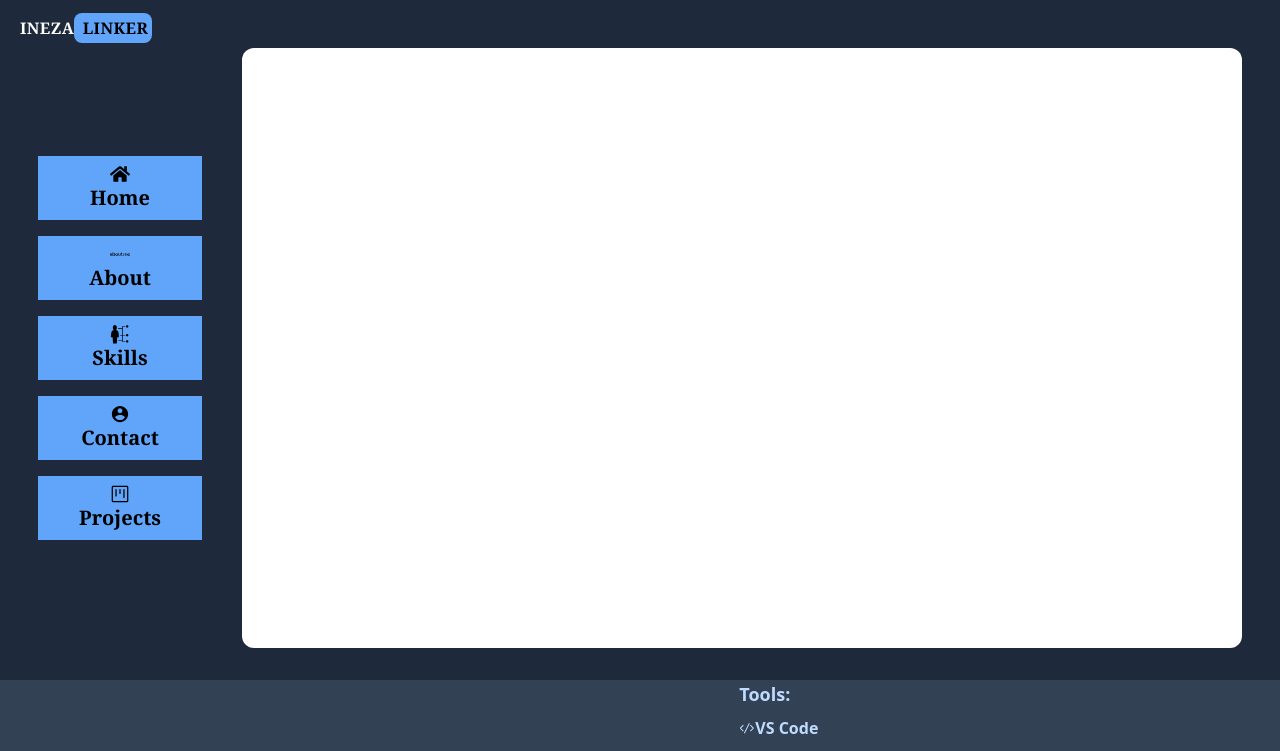
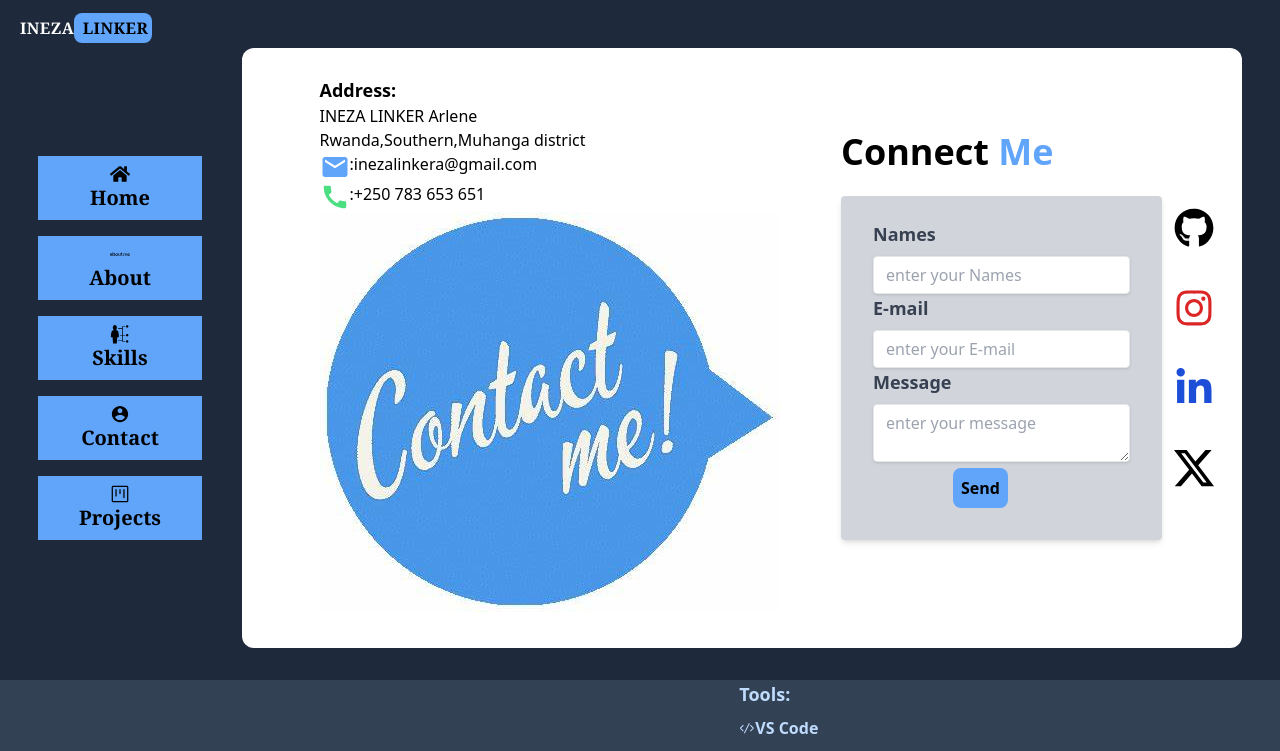
Before and after one commit to linkerAlx/my_portfolio, a React (Vite) app: page /contact in a window 1280 px wide. Shown: the top 751 px of the page. Built offline with nearby package versions, Linux system fonts and the light colour scheme.

Commit message:
contact_page

```diff
--- a/src/pages/About.tsx
+++ b/src/pages/About.tsx
@@ -52,18 +52,18 @@
             <div className="flex  flex-col  gap-4 font-medium ">
               <div className="flex m-auto p-3 gap-4  ">
                 <a href="#">
-                  <FaLinkedinIn size={30} />
+                  <FaLinkedinIn size={30}  className="text-blue-600"/>
                 </a>
                 <FaGithub size={30} />
-                <FaInstagram size={30} />
+                <FaInstagram size={30} className="text-red-600" />
               </div>
 
               <div className="flex m-auto">
-                <MdEmail size={30} />
+                <MdEmail size={30} className="text-blue-600" />
                 <p className="hover:underline">:inezalinkera@gmail.com</p>
               </div>
               <div className="flex font-sans m-auto">
-                <MdCall size={30} />
+                <MdCall size={30} className="text-green-600" />
                 <p>:+250 783 653 651</p>
               </div>
             </div>
--- a/src/pages/Contactpage.tsx
+++ b/src/pages/Contactpage.tsx
@@ -1,6 +1,10 @@
 import React from 'react'
 import Navbar from "../components/Navbar";
 import Footer from "../components/Footer";
+import LinkerImage from "../assets/images/contact.jpg";
+import { FaGithub, FaInstagram, FaLinkedinIn } from 'react-icons/fa';
+import { BsTwitterX } from 'react-icons/bs';
+import { MdCall, MdEmail } from 'react-icons/md';
 
 const Contactpage:React.FC = () => {
   return (
@@ -13,9 +17,37 @@
 
     <div className="flex flex-col lg:flex-row justify-center items-center gap-10">
       <Navbar />
-      <div className="bg-white place-self-center lg:w-[1000px] w-11/12 flex lg:flex-row flex-col p-7 min-h-[600px] rounded-xl">
+      <div className="bg-white place-self-center lg:w-[1000px] w-11/12 flex  flex-col lg:flex-row p-7 gap-3 min-h-[600px] rounded-xl">
 
+                  <div className='mx-auto font-medium'>
+                    <h1 className='text-lg font-bold '>Address:</h1>
+                    <p>INEZA LINKER Arlene</p>
+                    <p>Rwanda,Southern,Muhanga district</p>
+                    <p className='flex'><MdEmail size={30} className='text-blue-400'/>:inezalinkera@gmail.com</p>
 
+                    <p className='flex'><MdCall size={30} className='text-green-400'/>:+250 783 653 651</p>
+                    <div>
+                    <img src={LinkerImage} alt="contactimage" className='w-max-full h-auto w-full'/>
+                    </div>
+                  </div>
+        <div className='lg:mt-14'>
+        <h1 className='text-4xl font-bold mb-6'>Connect <span className='text-blue-400'>Me</span></h1>
+        <form className='bg-gray-300 shadow-md rounded px-8 pt-6 pb-8 mb-4 w-full max-w-lg'>
+          <label htmlFor="" className='block text-gray-700 text-lg font-bold mb-2'>Names</label>
+          <input type="text" placeholder='enter your Names' className='shadow appearance-none border rounded w-full py-2 px-3 text-gray-700 leading-tight focus:outline-none focus:shadow-outline'/><br />
+          <label htmlFor="" className='block text-gray-700 text-lg font-bold mb-2'>E-mail</label>
+          <input type="email" name="" id="" placeholder='enter your E-mail'  className='shadow appearance-none border rounded w-full py-2 px-3 text-gray-700 leading-tight focus:outline-none focus:shadow-outline'/><br />
+          <label htmlFor="" className='block text-gray-700 text-lg font-bold mb-2'>Message</label>
+          <textarea name="" id="" placeholder='enter your message' className='shadow appearance-none border rounded w-full py-2 px-3 text-gray-700 leading-tight focus:outline-none focus:shadow-outline'></textarea><br />
+        <button className='bg-blue-400 rounded-lg p-2 font-extrabold mx-14  lg:mx-20'>Send</button>
+        </form>
+        </div>
+        <div className='flex  flex-row lg:flex-col justify-center items-center gap-10'>
+          <FaGithub size={40}/>
+          <FaInstagram size={40} className='text-red-600'/>
+          <FaLinkedinIn size={40} className='text-blue-700'/>
+          <BsTwitterX size={40}/>
+                  </div>
       </div>
     </div>
     <Footer />
--- a/src/pages/Homepage.tsx
+++ b/src/pages/Homepage.tsx
@@ -29,16 +29,16 @@
             </p>
             <div className="flex flex-col  gap-4 font-medium ">
               <div className="flex mt-5 gap-4"><a href="#">
-                <FaLinkedinIn size={30} />
+                <FaLinkedinIn size={30} className="text-blue-600" />
               </a>
               <FaGithub size={30} />
-              <FaInstagram size={30} /></div>
+              <FaInstagram size={30} className="text-red-600"/></div>
               <div className="flex">
-                <MdEmail size={30} />
+                <MdEmail size={30} className="text-blue-600" />
                 <p className="hover:underline">:inezalinkera@gmail.com</p>
               </div>
               <div className="flex font-sans">
-                <MdCall size={30} />
+                <MdCall size={30} className="text-green-600" />
                 <p>:+250 783 653 651</p>
               </div>
             </div>
```
Also changed, not shown: src/assets/images/contact.jpg (added), src/assets/images/image.jfif (deleted).
